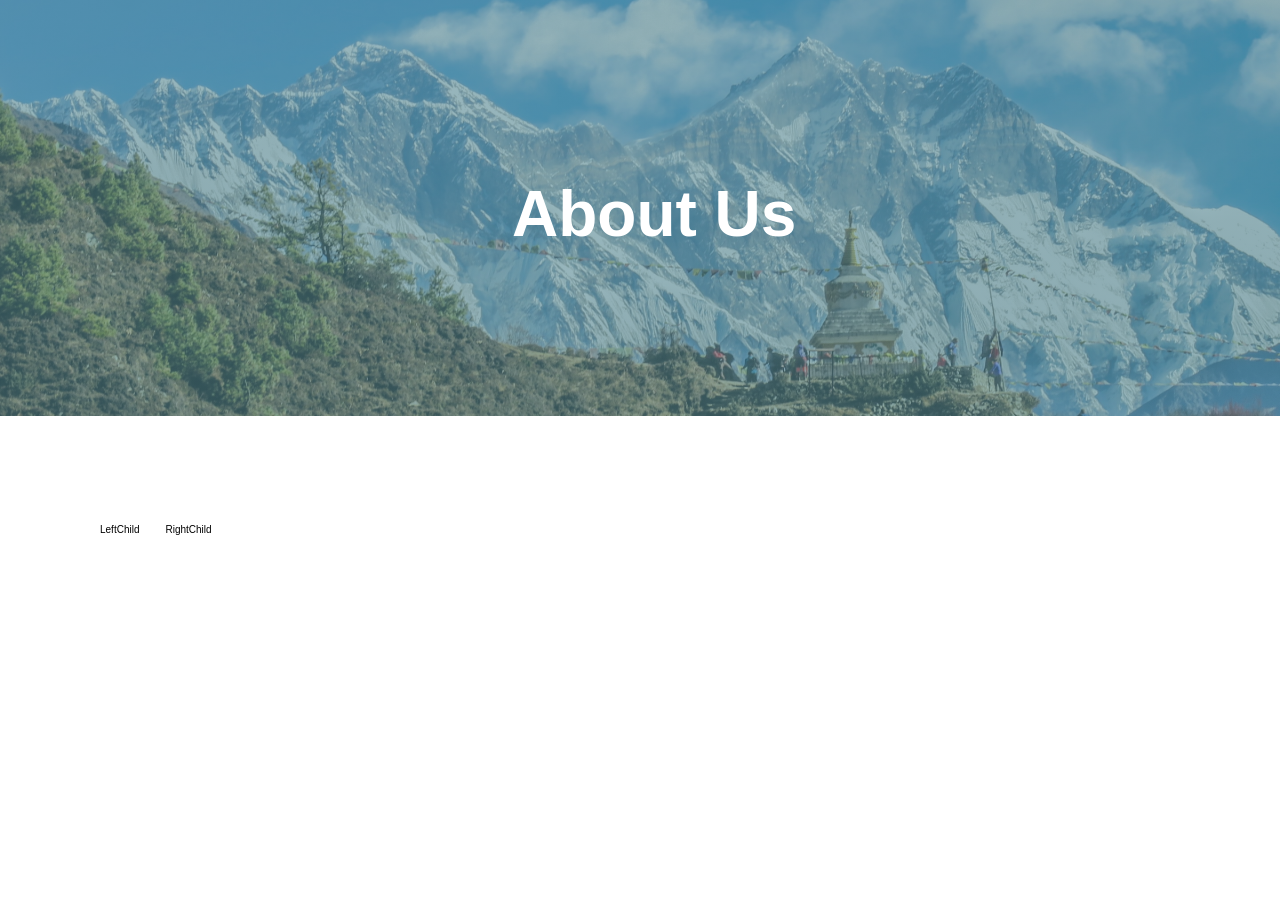
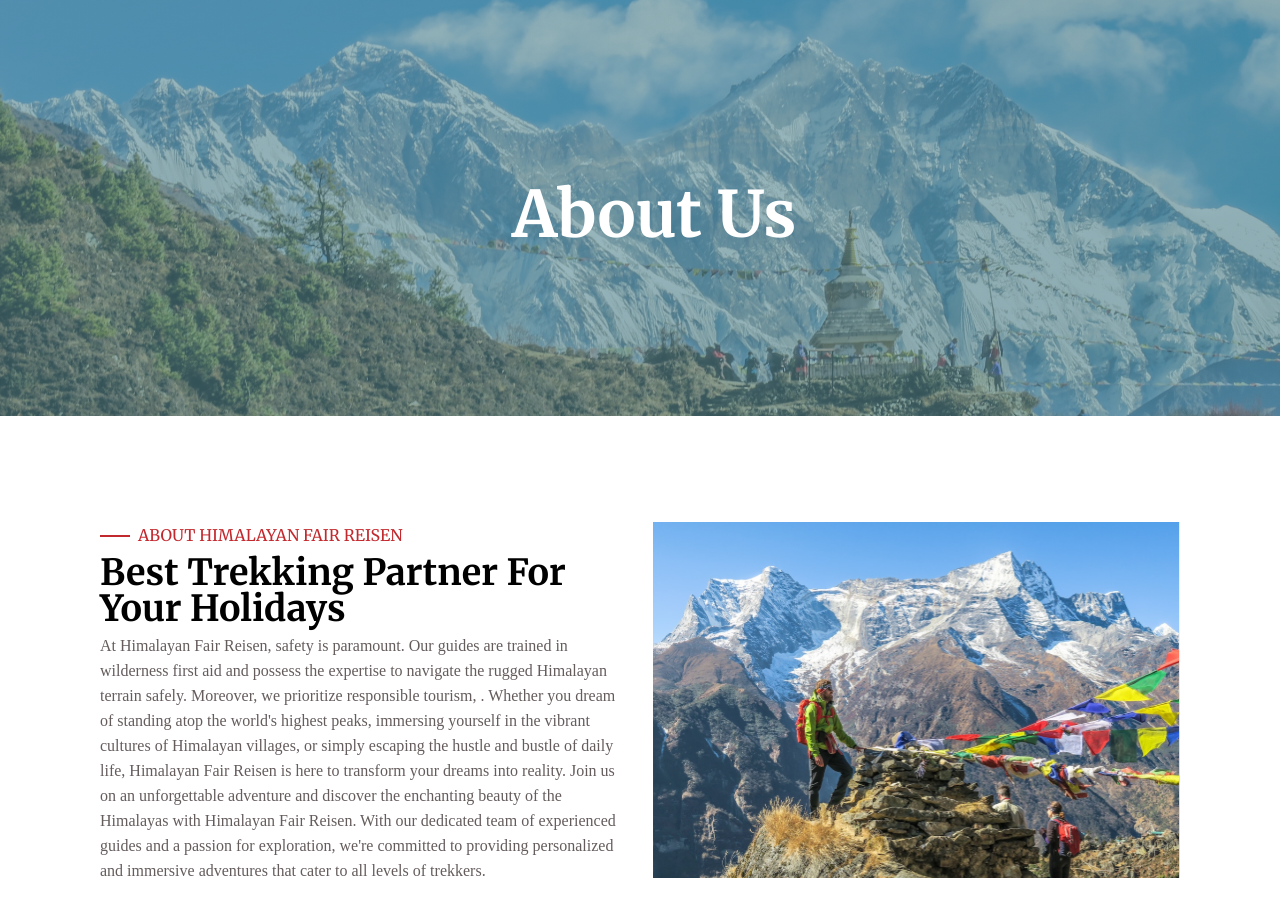
Before and after one commit to Rahulghimire/vrit-task-2, a React (Create React App) app: page / in a window 1280 px wide. Before the commit the page ends 800 px from the top, so only its background shows below. Built offline with nearby package versions, Linux system fonts and the light colour scheme.

Commit message:
changes to banner

```diff
--- a/src/App.css
+++ b/src/App.css
@@ -1,55 +1,57 @@
-*{
+@import url("https://fonts.googleapis.com/css2?family=Merriweather:ital,wght@0,300;0,400;0,700;0,900;1,300;1,400;1,700;1,900&display=swap");
+@import url('https://fonts.googleapis.com/css2?family=Merriweather:ital,wght@0,300;0,400;0,700;0,900;1,300;1,400;1,700;1,900&family=Work+Sans:ital,wght@0,100..900;1,100..900&display=swap');
+* {
   margin: 0;
   padding: 0;
   box-sizing: border-box;
-    font-family: 'Merriweather',sans-serif;
+  font-family: "Merriweather", sans-serif;
 }
 
-body{
+body {
   font-size: 10px;
-    overflow: hidden;
+  overflow-x: hidden;
 }
 
 
-.image-container,.image-container-after {
+.image-container,
+.image-container-after {
   position: relative;
   display: inline-block;
 }
 
-.image-container::before,.image-container-after::before {
-    content: '';
+.image-container::before,
+.image-container-after::before {
+  content: "";
   position: absolute;
   top: 0;
   left: 0;
   width: 100%;
   height: 100%;
   opacity: 0.6;
-    background-image: linear-gradient(to right, #51848F 0%, #51848F 73%);
+  background-image: linear-gradient(to right, #51848f 0%, #51848f 73%);
 }
 
-
-.image-container-after::after{
-    content: 'Contact Us';
+.image-container-after::after {
+  content: "Contact Us";
   position: absolute;
   top: 40%;
   left: 40%;
   color: #fff;
-    font-family: 'Merriweather',sans-serif;
+  font-family: "Merriweather", sans-serif;
   font-weight: bold;
   font-size: 4rem;
 }
 
 .image-container::after {
-    content: 'About Us';
+  content: "About Us";
   position: absolute;
   top: 40%;
   left: 40%;
   color: #fff;
-    font-family: 'Merriweather',sans-serif;
+  font-family: "Merriweather", sans-serif;
   font-weight: bold;
   font-size: 4rem;
 }
-
 
 .image {
   display: block;
@@ -58,22 +60,20 @@ body{
   object-fit: contain;
 }
 
-
-@media  (min-width:1500px) {
-    body{
+@media (min-width: 1500px) {
+  body {
     max-width: 1500px;
     margin: auto;
   }
-
 }
-@media (max-width:768px){
+@media (max-width: 768px) {
   .image-container::after {
-        content: 'About Us';
+    content: "About Us";
     position: absolute;
     top: 40%;
     left: 40%;
     color: #fff;
-        font-family: 'Merriweather',sans-serif;
+    font-family: "Merriweather", sans-serif;
     font-weight: bold;
     font-size: 1rem;
   }
--- a/src/common/TopCommon.js
+++ b/src/common/common.js
@@ -12,10 +12,9 @@ export const TopCommon = (props) => {
 }
 
 export const MiddleCommon=(props)=>{
-    console.log("ASDFddfdf",props)
     return(
-        <div className='xl:px-[100px] xl:pt-[102px]'>
-            <div className='flex xl:gap-x-[26px]'>
+        <div className='p-[20px] xl:px-[100px] xl:pt-[102px]'>
+            <div className='grid grid-cols-1 md:grid-cols-2 xl:gap-x-[26px]'>
                 <div>
                     {props.leftChild}
                 </div>
--- a/src/components/AboutUs.js
+++ b/src/components/AboutUs.js
@@ -1,8 +1,8 @@
 import React from 'react'
-import { MiddleCommon, TopCommon } from '../common/TopCommon'
+import { MiddleCommon, TopCommon } from '../common/common'
 import img from "../assets/inner-top.svg"
-import LeftChild from './LeftChild'
-import RightChild from './RightChild'
+import LeftChild from './LeftChildAbout'
+import RightChild from './RightChildAbout'
 
 const AboutUs = () => {
   return (
--- a/src/components/ContactUs.js
+++ b/src/components/ContactUs.js
@@ -1,5 +1,5 @@
 import React from 'react'
-import { TopCommon } from '../common/TopCommon'
+import { TopCommon } from '../common/common'
 import img from "../assets/inner-top.svg"
 
 const ContactUs = () => {
--- a/src/components/LeftChild.js
+++ /dev/null
@@ -1,9 +0,0 @@
-import React from 'react'
-
-const LeftChild = () => {
-  return (
-    <div>LeftChild</div>
-  )
-}
-
-export default LeftChild
--- /dev/null
+++ b/src/components/LeftChildAbout.js
@@ -0,0 +1,32 @@
+import React from "react";
+
+const LeftChild = () => {
+  return (
+    <div className="flex flex-col gap-y-[6px]">
+      <div className="flex items-center gap-x-2">
+        <div className="w-[30px] h-[2px] bg-[#C2292E]"></div>
+        <div className="uppercase font-Merriweather text-[#C2292E] text-[16px] tracking-[8%] leading-[27px]">
+          About Himalayan fair reisen
+        </div>
+      </div>
+      <div className="text-[#000] font-bold font-Merriweather text-[36px] capitalize leading-[1]">
+        Best Trekking Partner For your holidays
+      </div>
+      <p className="text-[#655C5C] font-[Work-Sans] text-[16px] leading-[25px]">
+        At Himalayan Fair Reisen, safety is paramount. Our guides are trained in
+        wilderness first aid and possess the expertise to navigate the rugged
+        Himalayan terrain safely. Moreover, we prioritize responsible tourism, .
+        Whether you dream of standing atop the world's highest peaks, immersing
+        yourself in the vibrant cultures of Himalayan villages, or simply
+        escaping the hustle and bustle of daily life, Himalayan Fair Reisen is
+        here to transform your dreams into reality. Join us on an unforgettable
+        adventure and discover the enchanting beauty of the Himalayas with
+        Himalayan Fair Reisen. With our dedicated team of experienced guides and
+        a passion for exploration, we're committed to providing personalized and
+        immersive adventures that cater to all levels of trekkers.
+      </p>
+    </div>
+  );
+};
+
+export default LeftChild;
--- a/src/components/RightChild.js
+++ /dev/null
@@ -1,9 +0,0 @@
-import React from 'react'
-
-const RightChild = () => {
-  return (
-    <div>RightChild</div>
-  )
-}
-
-export default RightChild
--- /dev/null
+++ b/src/components/RightChildAbout.js
@@ -0,0 +1,14 @@
+import React from 'react'
+import banRight from "../assets/ban-right.svg"
+const RightChild = () => {
+  return (
+    <div>
+      <img
+      src={banRight}
+      className='object-contain w-[100%] h-auto'
+      />
+    </div>
+  )
+}
+
+export default RightChild
--- a/src/index.css
+++ b/src/index.css
@@ -1,3 +1,5 @@
+@import url("https://fonts.googleapis.com/css2?family=Merriweather:ital,wght@0,300;0,400;0,700;0,900;1,300;1,400;1,700;1,900&display=swap");
+@import url('https://fonts.googleapis.com/css2?family=Merriweather:ital,wght@0,300;0,400;0,700;0,900;1,300;1,400;1,700;1,900&family=Work+Sans:ital,wght@0,100..900;1,100..900&display=swap');
 @tailwind base;
 @tailwind components;
 @tailwind utilities;
--- a/tailwind.config.js
+++ b/tailwind.config.js
@@ -4,7 +4,12 @@ module.exports = {
     "./src/**/*.{js,jsx,ts,tsx}",
   ],
   theme: {
-    extend: {},
+    extend: {
+      fontFamily: {
+        Merriweather: ["Merriweather", "sans-serif"],
+        WorkSans:["Work-Sans", "sans-serif"],
+      },
+    },
   },
   plugins: [],
 }
```
Also changed, not shown: public/Merriweather Light.ttf (added), src/assets/ban-right.svg (added). Lines whose indentation alone changed are shown as unchanged.
